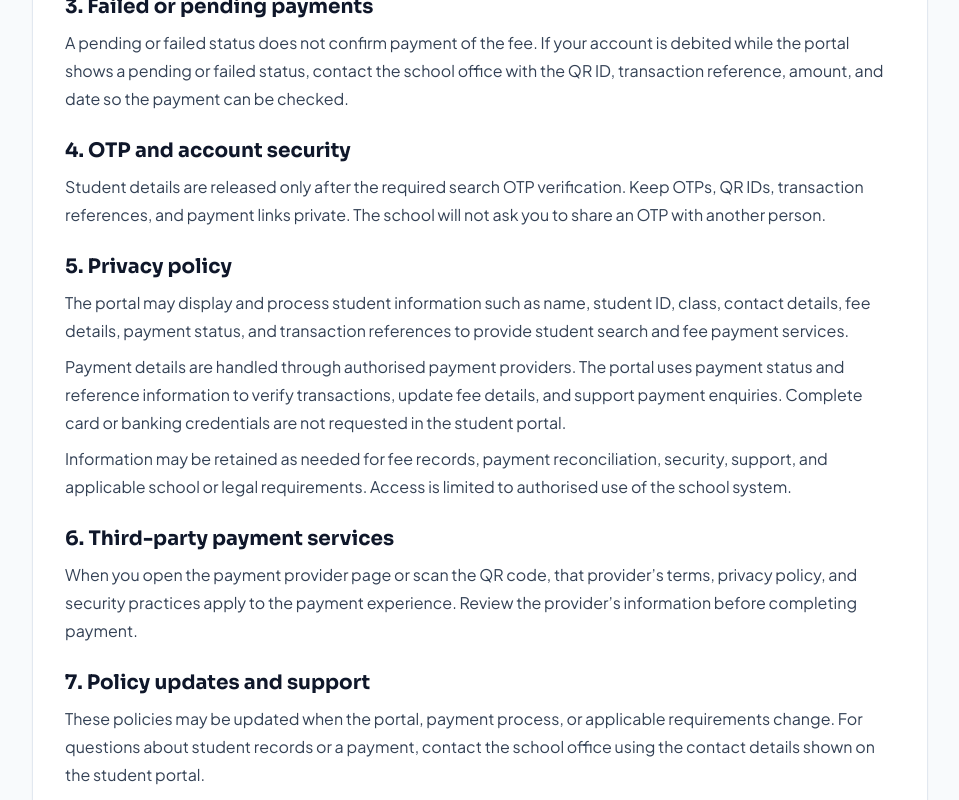
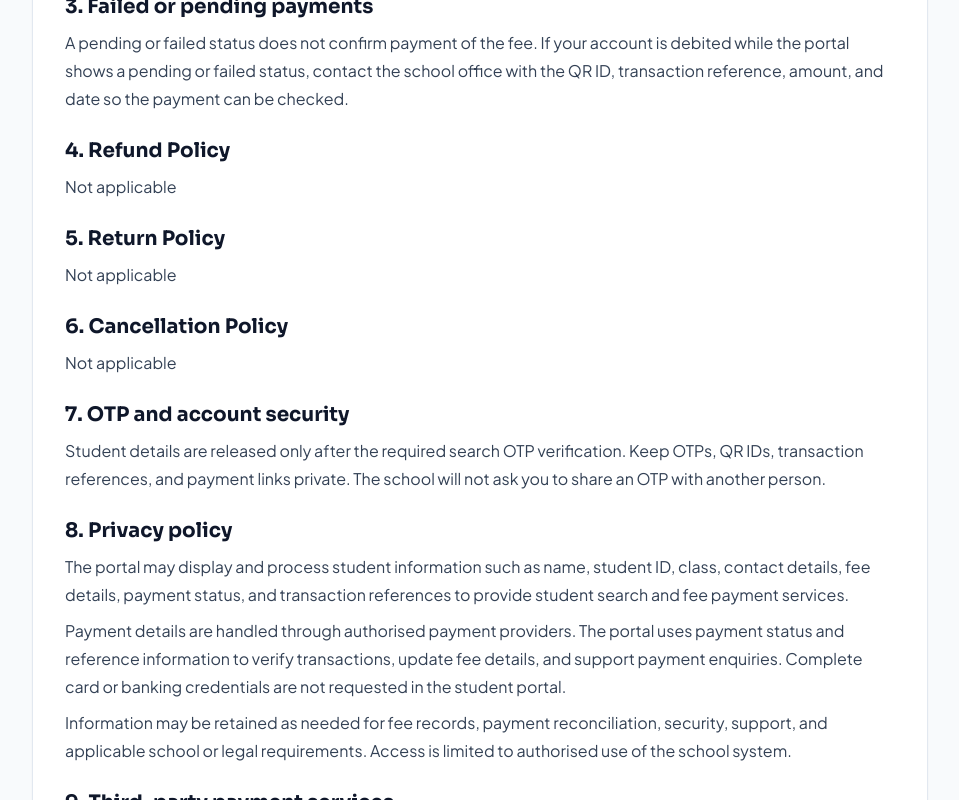
Before and after one commit to Aadarsh0105/sips, a React (Vite) app: page /policies in a window 1280 px wide. Shown: the part 800-1600 px from the top of the page, without its empty margins (160-1119 px from the left). Built offline with nearby package versions, Linux system fonts and the light colour scheme.

Commit message:
update the policies

```diff
--- a/src/pages/PublicPolicies.tsx
+++ b/src/pages/PublicPolicies.tsx
@@ -49,24 +49,39 @@ export function PublicPolicies() {
           </section>
 
           <section>
-            <h2 className="font-display text-xl font-bold text-slate-900 dark:text-white">4. OTP and account security</h2>
+            <h2 className="font-display text-xl font-bold text-slate-900 dark:text-white">4. Refund Policy</h2>
+            <p className="mt-2 leading-7">Not applicable</p>
+          </section>
+
+          <section>
+            <h2 className="font-display text-xl font-bold text-slate-900 dark:text-white">5. Return Policy</h2>
+            <p className="mt-2 leading-7">Not applicable</p>
+          </section>
+
+          <section>
+            <h2 className="font-display text-xl font-bold text-slate-900 dark:text-white">6. Cancellation Policy</h2>
+            <p className="mt-2 leading-7">Not applicable</p>
+          </section>
+
+          <section>
+            <h2 className="font-display text-xl font-bold text-slate-900 dark:text-white">7. OTP and account security</h2>
             <p className="mt-2 leading-7">Student details are released only after the required search OTP verification. Keep OTPs, QR IDs, transaction references, and payment links private. The school will not ask you to share an OTP with another person.</p>
           </section>
 
           <section>
-            <h2 className="font-display text-xl font-bold text-slate-900 dark:text-white">5. Privacy policy</h2>
+            <h2 className="font-display text-xl font-bold text-slate-900 dark:text-white">8. Privacy policy</h2>
             <p className="mt-2 leading-7">The portal may display and process student information such as name, student ID, class, contact details, fee details, payment status, and transaction references to provide student search and fee payment services.</p>
             <p className="mt-2 leading-7">Payment details are handled through authorised payment providers. The portal uses payment status and reference information to verify transactions, update fee details, and support payment enquiries. Complete card or banking credentials are not requested in the student portal.</p>
             <p className="mt-2 leading-7">Information may be retained as needed for fee records, payment reconciliation, security, support, and applicable school or legal requirements. Access is limited to authorised use of the school system.</p>
           </section>
 
           <section>
-            <h2 className="font-display text-xl font-bold text-slate-900 dark:text-white">6. Third-party payment services</h2>
+            <h2 className="font-display text-xl font-bold text-slate-900 dark:text-white">9. Third-party payment services</h2>
             <p className="mt-2 leading-7">When you open the payment provider page or scan the QR code, that provider’s terms, privacy policy, and security practices apply to the payment experience. Review the provider’s information before completing payment.</p>
           </section>
 
           <section>
-            <h2 className="font-display text-xl font-bold text-slate-900 dark:text-white">7. Policy updates and support</h2>
+            <h2 className="font-display text-xl font-bold text-slate-900 dark:text-white">10. Policy updates and support</h2>
             <p className="mt-2 leading-7">These policies may be updated when the portal, payment process, or applicable requirements change. For questions about student records or a payment, contact the school office using the contact details shown on the student portal.</p>
           </section>
         </article>
```
